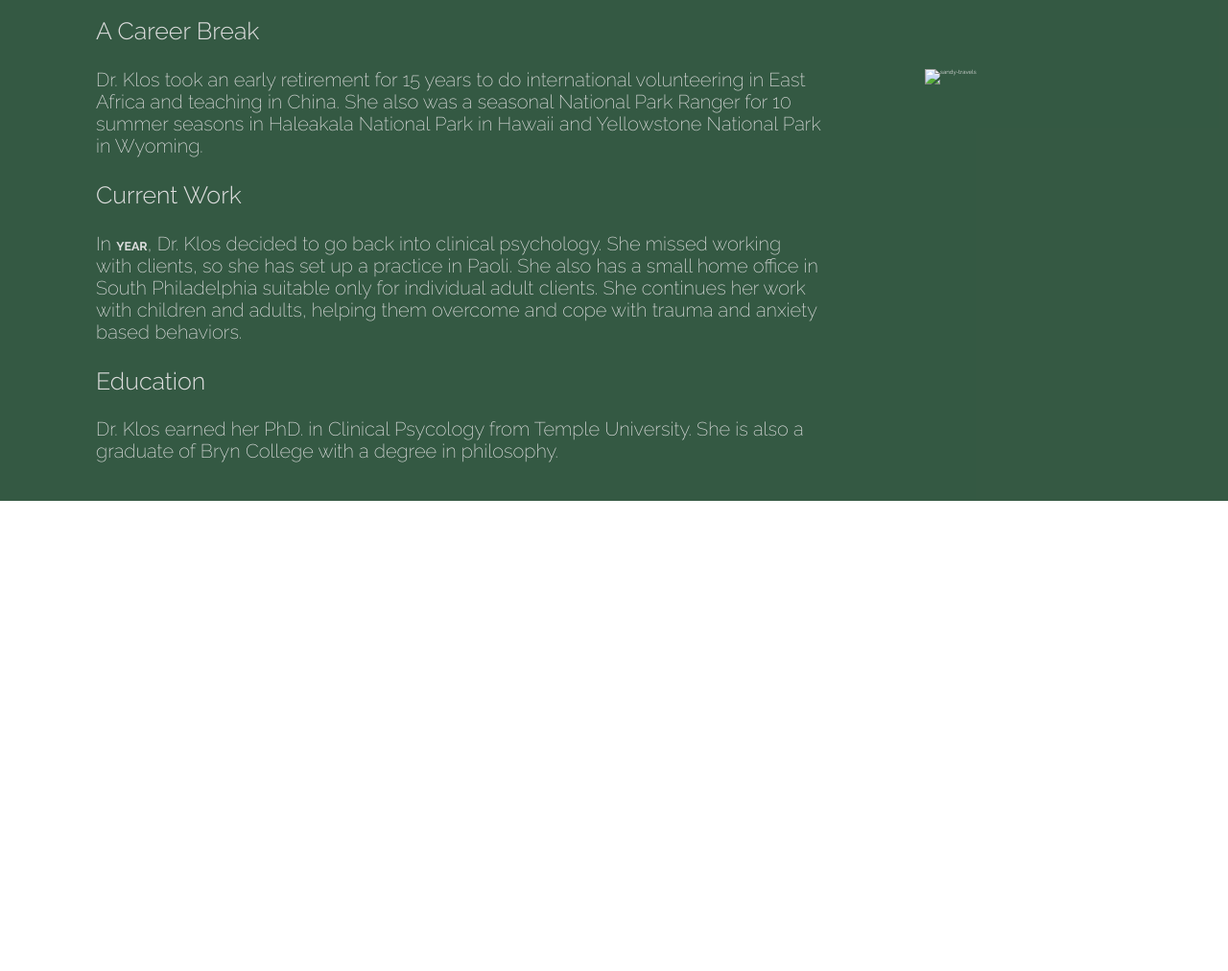
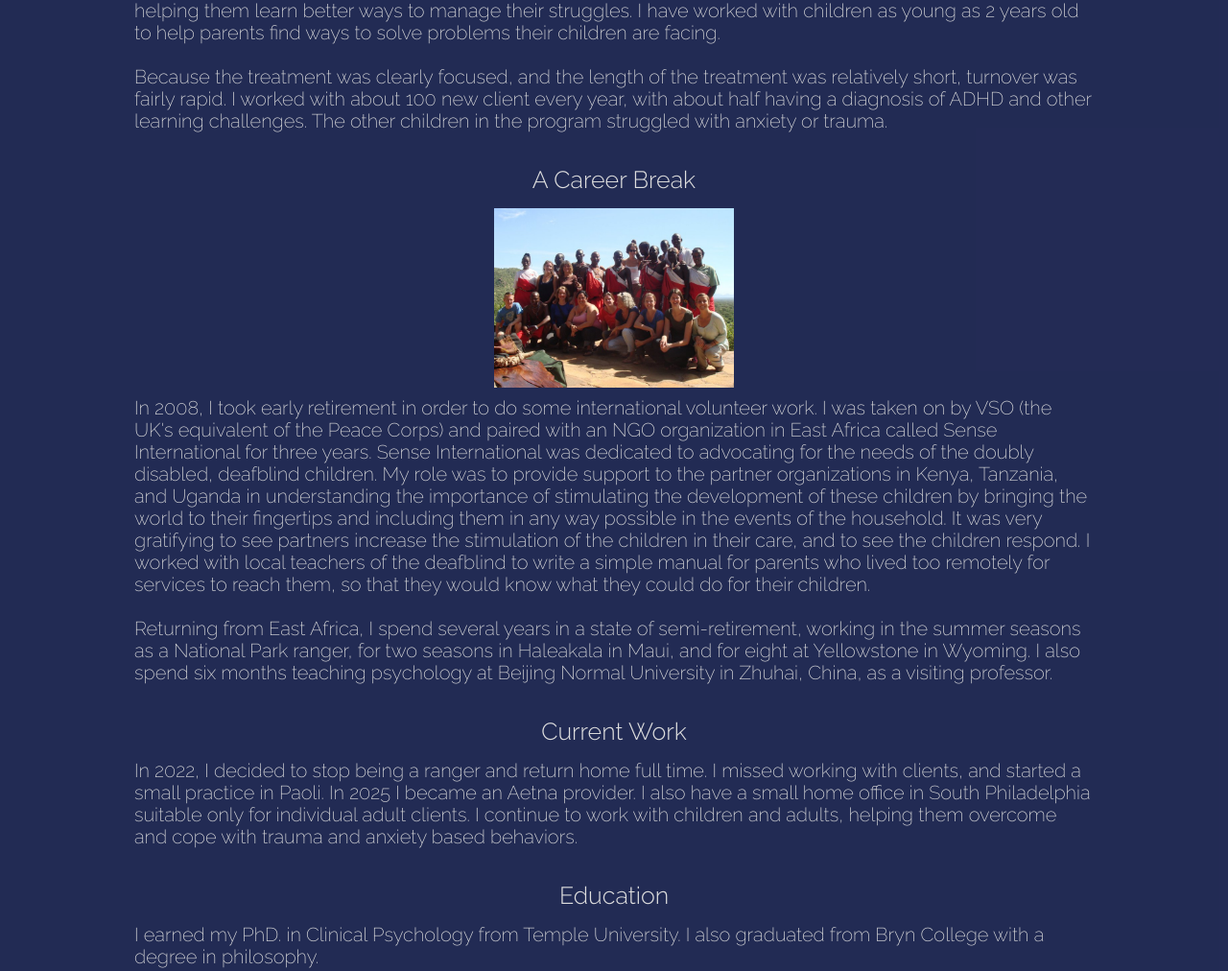
Before and after one commit to bridgetorr17/SandraKlos, a plain HTML site: page about.html in a window 1280 px wide. Shown: the part 884-1896 px from the top of the page at 96% size. Before the commit the page ends 1406 px from the top, so only its background shows below. Drawn offline with Linux system fonts and the light colour scheme.

Commit message:
finishing up edits

```diff
--- a/about.html
+++ b/about.html
@@ -30,7 +30,7 @@
             <h2>Background</h2>
             <div class="underline light"></div>
             <section class="sub1-container2">
-                <h4>Early Work</h4>
+
                 <div class="sub2-container2">
                     <p>I completed my clinical psychology internship at Central Montgomery Mental Health Center in Norristown with a
                     diverse population of adults and children. My first professional job was at a preschool for developmentally delayed
@@ -43,8 +43,8 @@
                     provided ongoing consultation to nursing staff, recreation therapy staff, and rehabilitation teams regarding behavioral problems.
                     It was a privilege to help those children gain better control over thier physical health and to improve the quality of care at the hospital.
                     </p>
+                    <h4>Early Work</h4>
                 </div>
-                <h4>Anxiety and Behavioral Program for Children</h4>
                 <div class="sub2-container2">
                     <p>For 25+ years, I ran a program called the Anxiety and Behavioral Program for Children, with offices in Bala Cynwyd,
                     Devon, and Paoli. This program focues on the treatment of anxiety and behavior problems in children, helping them learn
@@ -57,21 +57,39 @@
                     children in the program struggled with anxiety or trauma.
                 </p>
                     <img src="images/parent-child-silhouette.png" alt="parent and child silhouette">
+                    <h4>Anxiety and Behavioral Program for Children</h4>
                 </div>
-                <h4>A Career Break</h4>
                 <div class="sub2-container2">
-                    <p>Dr. Klos took an early retirement for 15 years to do international volunteering in East Africa and teaching in China. She also was a seasonal National Park Ranger for
-                    10 summer seasons in Haleakala National Park in Hawaii and Yellowstone National Park in Wyoming.</p>
-                    <img src="" alt="sandy-travels">
+                    <p>In 2008, I took early retirement in order to do some international volunteer work. I was
+                        taken on by VSO (the UK's equivalent of the Peace Corps) and paired with an NGO organization
+                        in East Africa called Sense International for three years. Sense International was dedicated to
+                        advocating for the needs of the doubly disabled, deafblind children. My role was to provide
+                        support to the partner organizations in Kenya, Tanzania, and Uganda in understanding the
+                        importance of stimulating the development of these children by bringing the world to their
+                        fingertips and including them in any way possible in the events of the household. It was very
+                        gratifying to see partners increase the stimulation of the children in their care, and to see the
+                        children respond. I worked with local teachers of the deafblind to write a simple manual for
+                        parents who lived too remotely for services to reach them, so that they would know what they
+                        could do for their children.
+                        <br>
+                        <br>
+                        Returning from East Africa, I spend several years in a state of semi-retirement, working in the
+                        summer seasons as a National Park ranger, for two seasons in Haleakala in Maui, and for eight at
+                        Yellowstone in Wyoming. I also spend six months teaching psychology at Beijing Normal University
+                        in Zhuhai, China, as a visiting professor.
+                    </p>
+                    <img src="images/africa.jpg" alt="sandy-travels">
+                    <h4>A Career Break</h4>
                 </div>
-                <h4>Current Work</h4>
                 <div class="sub2-container2">
-                    <p>In <b>YEAR</b>, Dr. Klos decided to go back into clinical psychology. She missed working with clients, so she has set up a practice in Paoli.
-                    She also has a small home office in South Philadelphia suitable only for individual adult clients. She continues her work with children and adults, helping them overcome and cope with trauma and anxiety based behaviors. </p>
+                    <p>In 2022, I decided to stop being a ranger and return home full time. I missed working with clients, and started a small practice in Paoli. In 2025 I became an
+                        Aetna provider. I also have a small home office in South Philadelphia suitable only for individual adult clients. I continue to work with children and adults,
+                        helping them overcome and cope with trauma and anxiety based behaviors. </p>
+                    <h4>Current Work</h4>
                 </div>
-                <h4>Education</h4>
                 <div class="sub2-container2">
-                    <p>Dr. Klos earned her PhD. in Clinical Psycology from Temple University. She is also a graduate of Bryn College with a degree in philosophy.</p>
+                    <p>I earned my PhD. in Clinical Psychology from Temple University. I also graduated from Bryn College with a degree in philosophy.</p>
+                    <h4>Education</h4>
                 </div>
             </section>
         </section>
--- a/css/styles.css
+++ b/css/styles.css
@@ -14,7 +14,7 @@ header{
     top: 0;
     left: 0;
 
-    background-color: rgb(31,71,47);
+    background-color: rgb(11,20,66);
     display: flex;
     flex-direction: row;
     justify-content: space-between;
@@ -95,6 +95,16 @@ h4{
     padding: 1.5rem 0;
 }
 
+.sub2-container2 h4{
+    align-self: center;
+    text-align: left;
+}
+
+.contact h4{
+    align-self: flex-start;
+    text-align: left;
+}
+
 p, address{
     font-size: 2rem;
     font-weight: 200;
@@ -169,7 +179,7 @@ main{
 
 .sub2-container2{
     display: flex;
-    flex-direction: row;
+    flex-direction: column-reverse;
     justify-content: space-between;
     flex-wrap: wrap-reverse;
     padding: 1rem 0;
@@ -177,7 +187,7 @@ main{
 
 .sub2-container2 p{
     margin: 0;
-    width: 70%;
+    width: 100%;
     max-width: 100rem;
     min-width: 20rem;
     align-self: center;
@@ -185,7 +195,8 @@ main{
 
 .sub1-container2 img{
     width: 20%;
-    min-width: 21rem;
+    min-width: 25rem;
+    align-self: center;
 }
 
 .sub3-container2{
@@ -199,6 +210,10 @@ main{
     font-weight: 300;
 }
 
+.contact{
+    flex-direction: row;
+}
+
 /******************************************
 /* Colors
 /*******************************************/
@@ -209,7 +224,7 @@ main{
 }
 
 .dark{
-    background-color: rgba(31,71,47, 0.9);
+    background-color: rgba(11,20,66, 0.9);
 
 }
 
@@ -243,6 +258,10 @@ main{
     width: 15%;
     height: 90%;
     min-width: 5rem;
+}
+
+.sub2-container2 img{
+    padding-bottom: 1rem;
 }
 
 .infographic{
@@ -298,6 +317,7 @@ main{
 /******************************************
 /* Responsive Styles
 /*******************************************/
+
 @media all and (min-width:900px){
     h1{
         font-size: 3vw;
@@ -306,6 +326,7 @@ main{
     h1 + p{
         font-size: 2vw;
     }
+
 }
 
 @media all and (max-width:900px){
@@ -320,10 +341,6 @@ main{
 
     .sub2-container1{
         padding-left: 2rem;
-    }
-
-    .sub2-container2 p{
-        width: 95%;
     }
 
     .map{
```
Also changed, not shown: contact.html (+5 -4 lines), index.html (+1 -1 lines), images/africa.jpg (added), images/sandy2.jpg (added).
